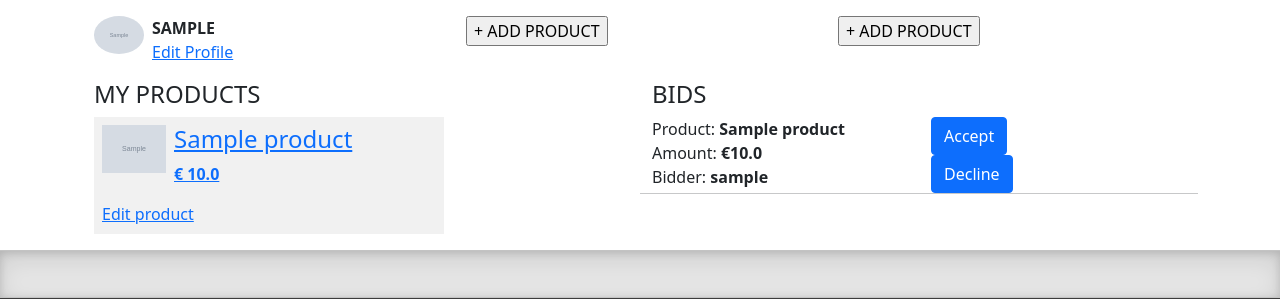
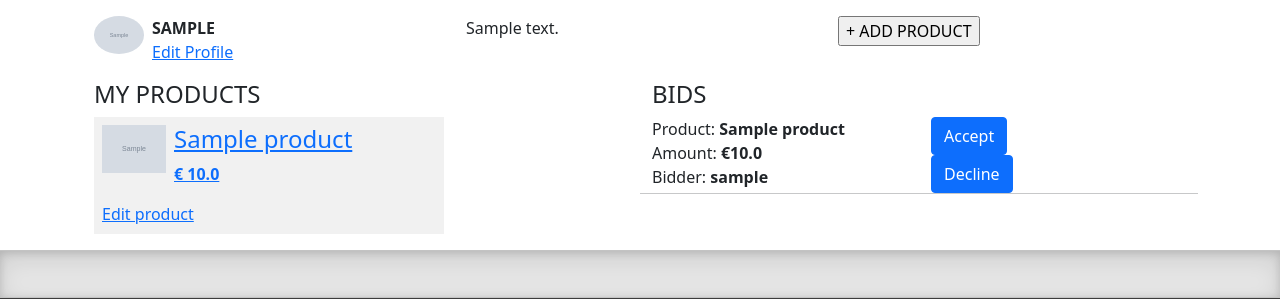
Before and after one commit to tjorvio/django-tango, a Django app: page /users/profile in a window 1280 px wide. Shown: the part 87-386 px from the top of the page. Run offline with Django 4.2, Linux system fonts and the light colour scheme; a user stored in the database is signed in; tables that the repository leaves empty hold one stand-in row (values such as "Sample post"); grey boxes marked "Sample" are stand-in pictures; some libraries are stand-ins or nearby versions.

Commit message:
bio added to profile and forms

```diff
--- a/templates/user/profile.html
+++ b/templates/user/profile.html
@@ -11,16 +11,13 @@
                 <a class="edit-user-link" href="{% url 'edit_profile' %}">Edit Profile</a>
             </div>
             <div class="col">
+                <span class="bio">{{ profile_info.Bio }}</span><br>
+            </div>
+            <div class="col">
                 <form action="{% url 'create_product' %}" method="get">
                     <input type="submit" value="+ ADD PRODUCT" />
                 </form>
             </div>
-                        <div class="col">
-                <form action="{% load inbox %}" method="get">
-                    <input type="submit" value="+ ADD PRODUCT" />
-                </form>
-            </div>
-
         </div>
         <div class="spacer"></div>
         <div class="row align-items-start">
```
